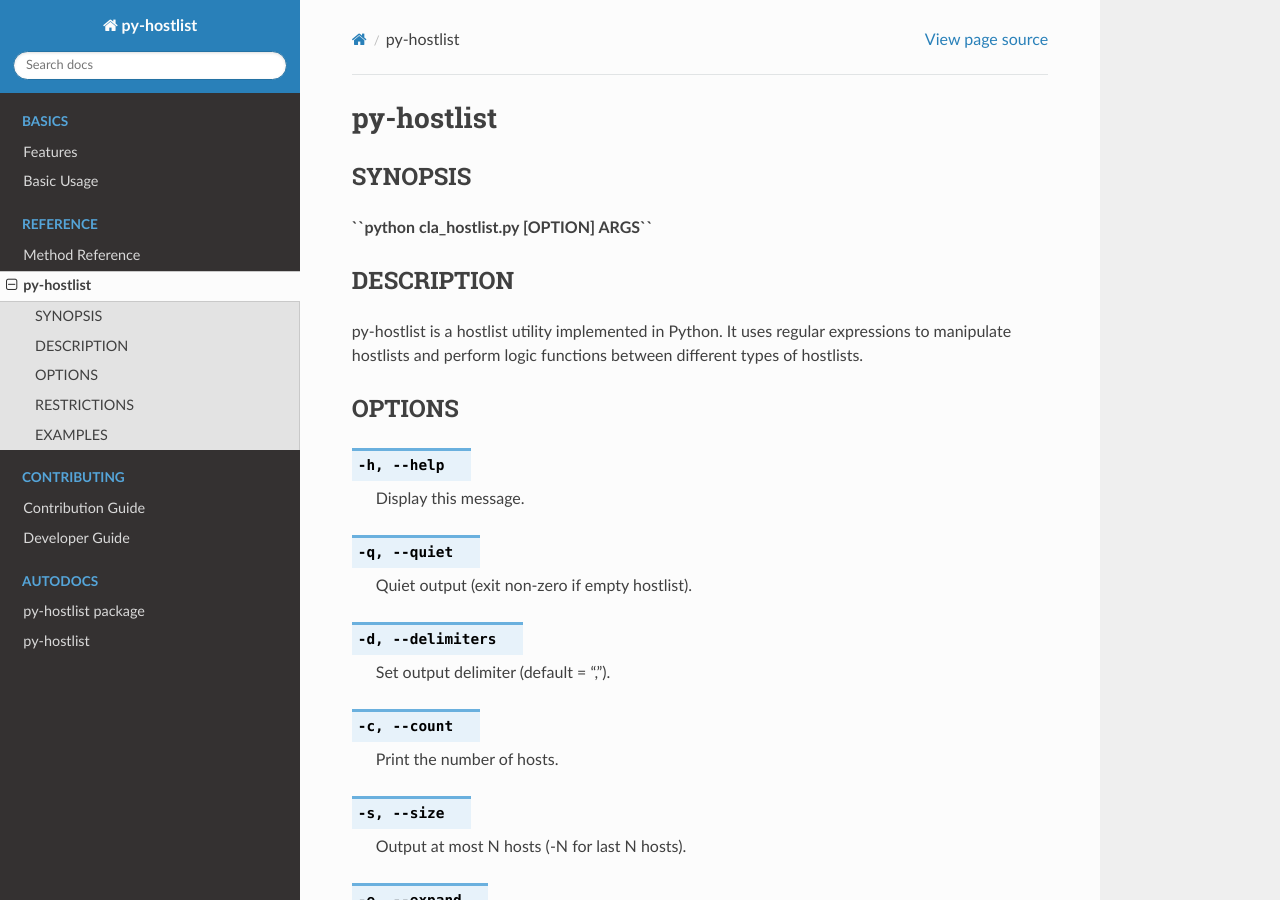
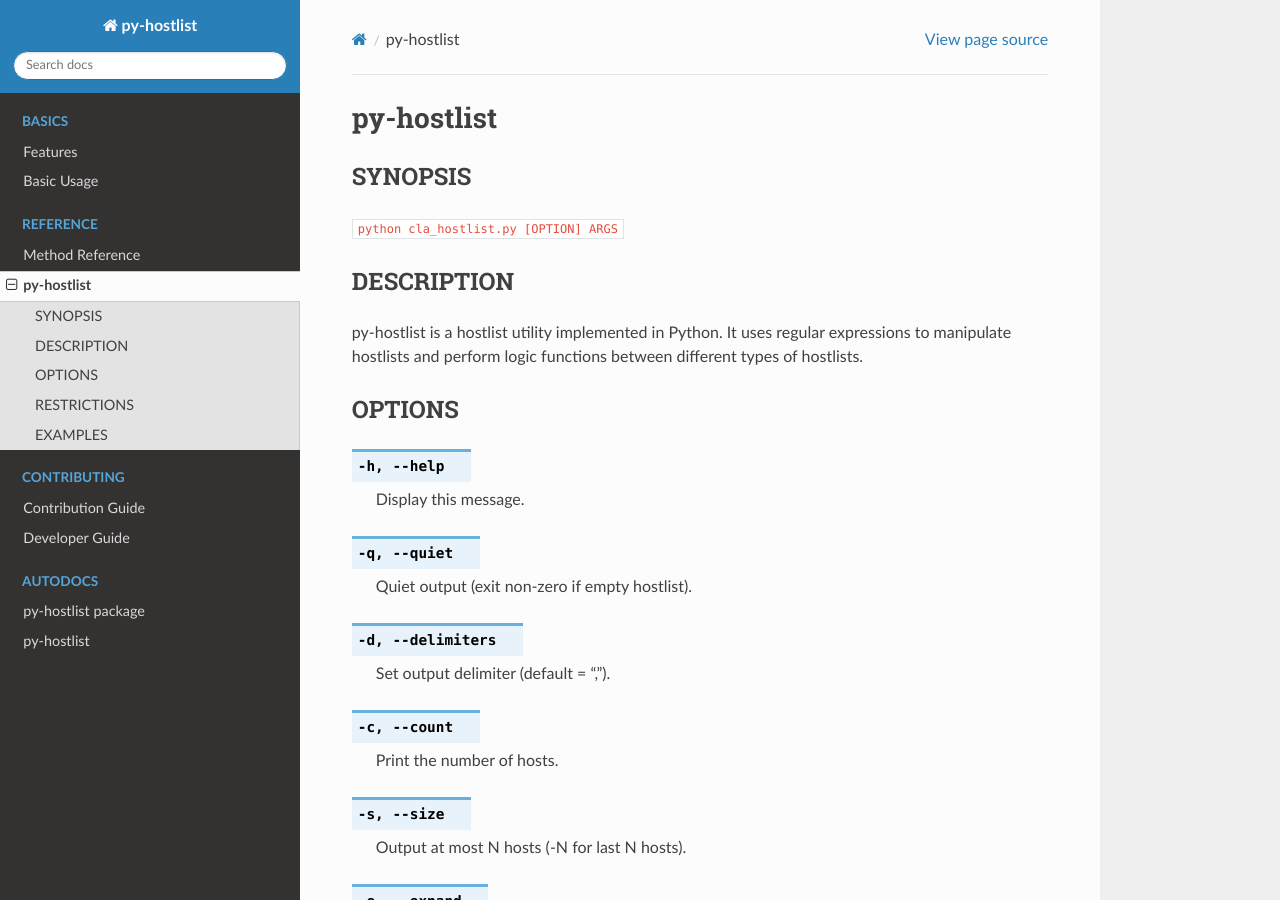
Before and after one commit to LLNL/py-hostlist, a Sphinx documentation site: the page built from docs/source/manpage.rst, in a window 1280 px wide and 900 px high. Built offline with Sphinx 7.4.7 and the Read the Docs theme 2.0.0, drawn with Linux system fonts in a browser that asks for light colours.

Commit message:
Changed format of synopsis

```diff
--- a/docs/source/manpage.rst
+++ b/docs/source/manpage.rst
@@ -4,7 +4,7 @@ py-hostlist
 SYNOPSIS
 --------
 
-**``python cla_hostlist.py [OPTION] ARGS``**
+``python cla_hostlist.py [OPTION] ARGS``
 
 DESCRIPTION
 -----------
```
